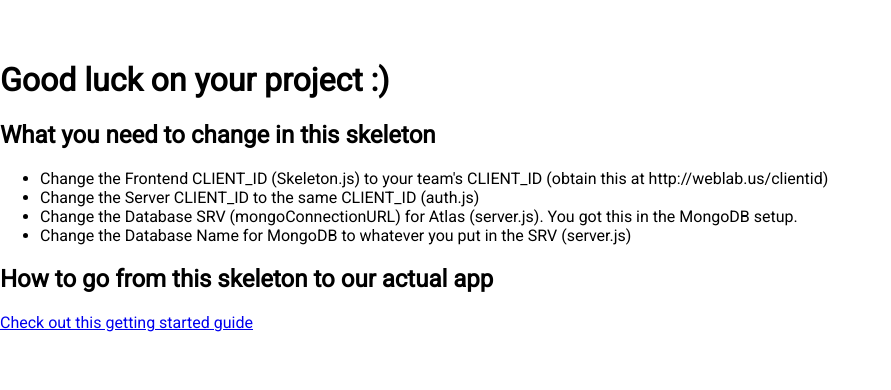
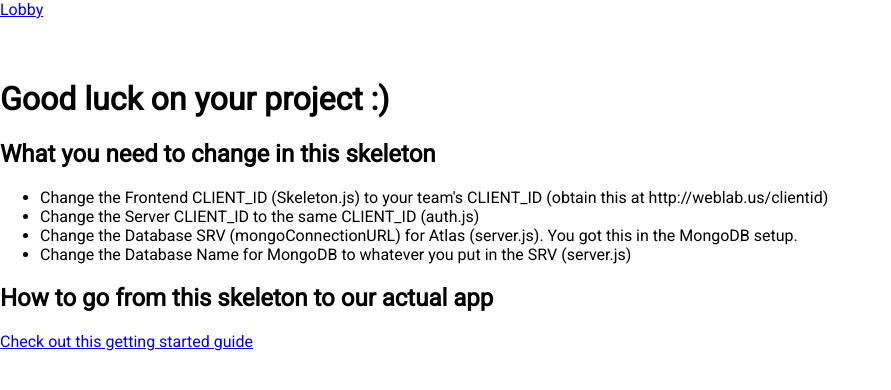
Before and after one commit to ziyanwu1/Align-Your-Friends, a React app: page / in a window 1280 px wide. Shown: the top 390 px of the page, without its empty margins (0-891 px from the left). Built offline with nearby package versions, Linux system fonts and the light colour scheme; no server answers; the HTML template or start-up script is replaced by a standard one.

Commit message:
link to Lobby with no style

```diff
--- a/client/src/components/App.js
+++ b/client/src/components/App.js
@@ -1,9 +1,11 @@
 import React, { useState, useEffect } from "react";
 import { Router } from "@reach/router";
 import jwt_decode from "jwt-decode";
+import { Link } from "@reach/router";
 
 import NotFound from "./pages/NotFound.js";
 import Skeleton from "./pages/Skeleton.js";
+import Lobby from "./pages/Lobby.js";
 
 import "../utilities.css";
 
@@ -43,10 +45,15 @@ const App = () => {
 
   return (
     <>
-      <Router>
-        <Skeleton path="/" handleLogin={handleLogin} handleLogout={handleLogout} userId={userId} />
-        <NotFound default />
-      </Router>
+      <div>
+        <Link to="/lobby/" className="AppContainer-link">Lobby</Link>
+        <Router>
+          <Skeleton path="/" handleLogin={handleLogin} handleLogout={handleLogout} userId={userId} />
+          <Lobby path="/lobby/" />
+          <NotFound default />
+        </Router>
+      </div>
+
     </>
   );
 };
--- /dev/null
+++ b/client/src/components/pages/Lobby.js
@@ -0,0 +1,27 @@
+import React, { useState, useEffect } from "react";
+// import { Router } from "@reach/router";
+// import jwt_decode from "jwt-decode";
+
+import NotFound from "./NotFound.js";
+import PlayerList from "../modules/PlayerList.js";
+
+import "../../utilities.css";
+
+// import { socket } from "../../client-socket.js";
+
+// import { get, post } from "../../utilities";
+
+const startGame = () => {
+    console.log('wowowowow');
+}
+
+const Lobby = () => {
+    return (
+    <div>
+        {/* <PlayerList /> */}
+        <button onClick={startGame}>Start</button>
+    </div>
+    )
+}
+
+export default Lobby;
```
Also changed, not shown: client/src/components/modules/PlayerList.js (added), 1 other file (tests, documents, lock files or other folders).
